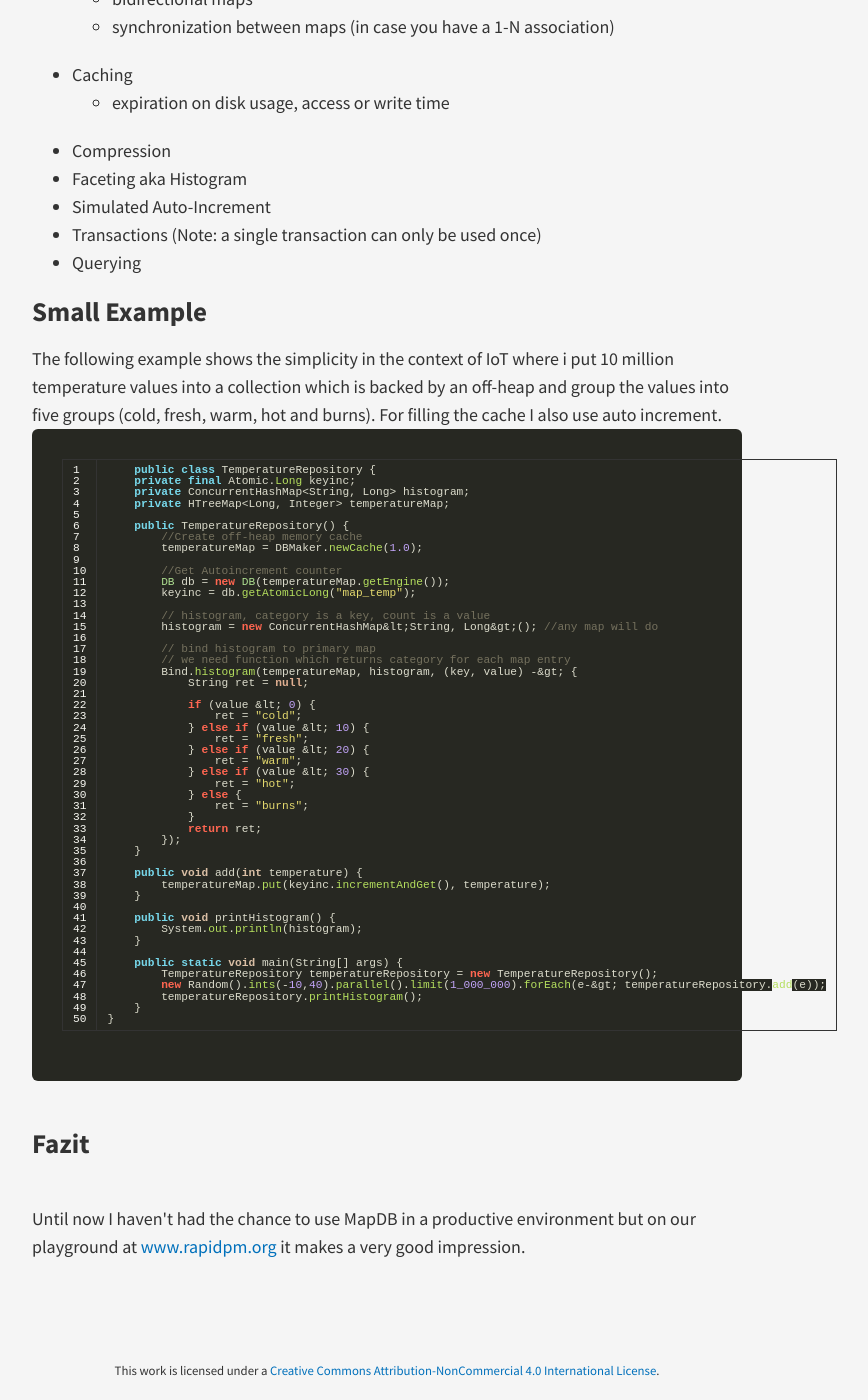
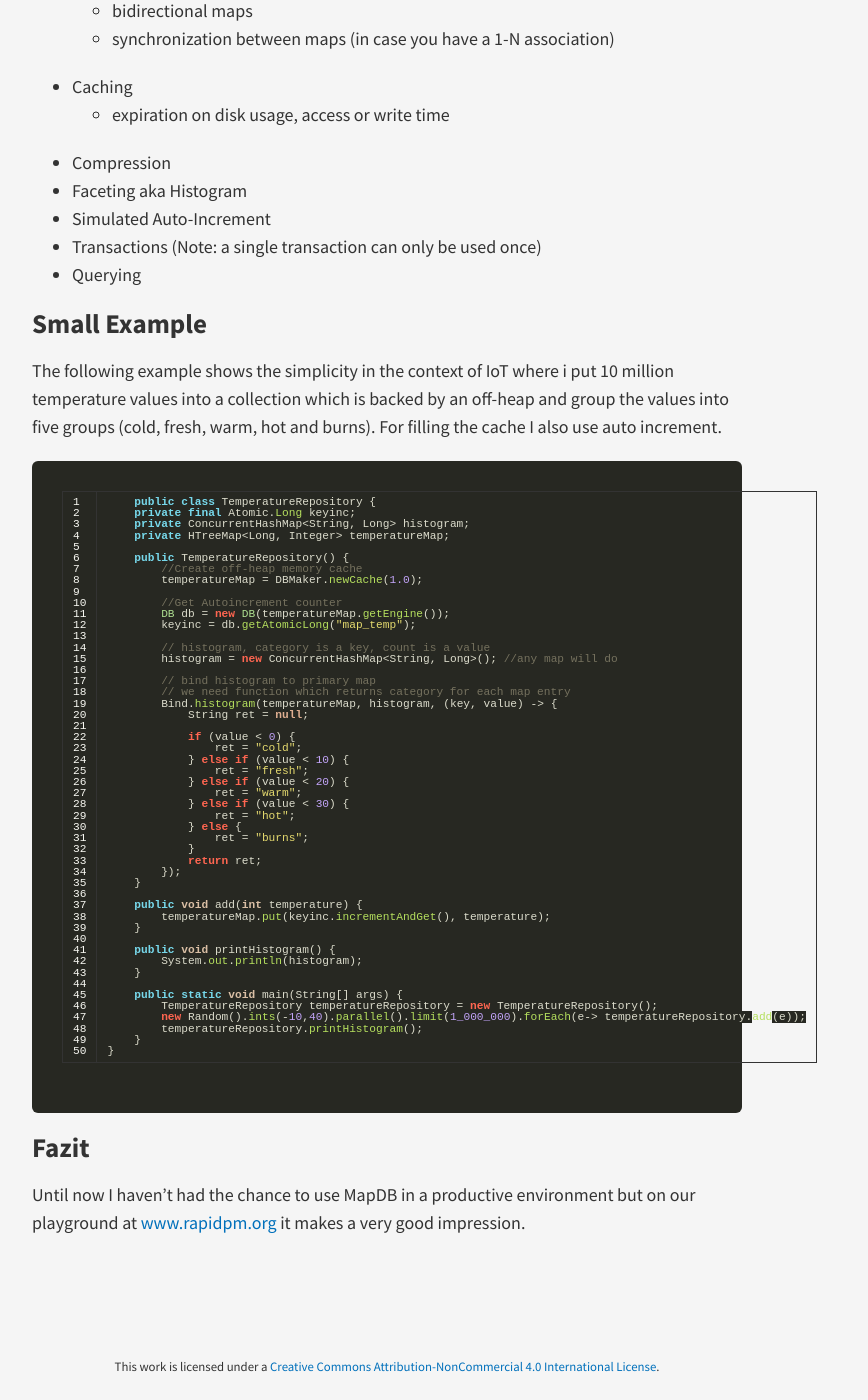
Before and after one commit to AlexBischof/AlexBischof.github.io, a Jekyll site: the page built from _posts/2014-06-11-Big-Data-collections-with-MapDB.md, in a window 1280 px wide and 1400 px high, scrolled down 617 px. Shown: the whole window, without its empty margins (253-1121 px from the left). Built offline with Jekyll 4.4.1, drawn with Linux system fonts in a browser that asks for light colours; nearby versions of some CDN libraries; Markdown is read by kramdown in place of the engine named in the settings; comment, search, counter and statistics services are not loaded.

Commit message:
Added sites and improved excerpts

```diff
--- a/_posts/2014-06-11-Big-Data-collections-with-MapDB.md
+++ b/_posts/2014-06-11-Big-Data-collections-with-MapDB.md
@@ -5,15 +5,14 @@ tags : [Java, MapDB]
 disqusid : mapdb
 ---
 
-<div>
-        This article gives a short overview over the open source software&nbsp;<a href="http://www.mapdb.org/">MapDB</a> which is now in version 1.0.3.
-    <br /><br/>
-    <h2>
-        What is MapDB?</h2>
-    <div>
-        Original designed as a storage engine for an astronomical desktop application it had two design goals <b>minimal overhead</b> and <b>simplicity</b>. Over the time the engine had evolved and the third goal <b>provide an alternative Java memory model</b>&nbsp;was added. So now it is a storage engine which is specialized for big data collections and for that has some cool features.<br />
-        For example:</div>
-    <ul>
+This article gives a short overview over the open source software&nbsp;<a href="http://www.mapdb.org/">MapDB</a>
+which is now in version 1.0.3.
+
+What is MapDB?
+==============
+Original designed as a storage engine for an astronomical desktop application it had two design goals <b>minimal overhead</b> and <b>simplicity</b>. Over the time the engine had evolved and the third goal <b>provide an alternative Java memory model</b>&nbsp;was added. So now it is a storage engine which is specialized for big data collections and for that has some cool features.<br />
+For example:
+<ul>
         <li>Write to Heap, OffHeap, File or TempFile</li>
         <li>Synchronization of Maps/TreeMaps/Sets and Queues&nbsp;</li>
         <ul>
@@ -31,11 +30,9 @@ disqusid : mapdb
         <li>Transactions (Note: a single transaction can only be used once)</li>
         <li>Querying</li>
     </ul>
-</div>
-<div>
-    <h2>
-        Small Example</h2>
-    The following example shows the simplicity in the context of IoT where i put 10 million temperature values into a collection which is backed by an off-heap and group the values into five groups (cold, fresh, warm, hot and burns). For filling the cache I also use auto increment.</div>
+
+<h2>Small Example</h2>
+The following example shows the simplicity in the context of IoT where i put 10 million temperature values into a collection which is backed by an off-heap and group the values into five groups (cold, fresh, warm, hot and burns). For filling the cache I also use auto increment.
 
 {% highlight java linenos %}
     public class TemperatureRepository {
@@ -84,15 +81,13 @@ disqusid : mapdb
 
     public static void main(String[] args) {
         TemperatureRepository temperatureRepository = new TemperatureRepository();
-        new Random().ints(-10,40).parallel().limit(1_000_000).forEach(e-&gt; temperatureRepository.add(e));
+        new Random().ints(-10,40).parallel().limit(1_000_000).forEach(e-> temperatureRepository.add(e));
         temperatureRepository.printHistogram();
     }
 }
 {% endhighlight %}
-<div>
-    <br />
-    <h2>
-        Fazit</h2>
-    <br /></div>
-<div>
-    Until now I haven't had the chance to use MapDB in a productive environment but on our playground at&nbsp;<a href="http://www.rapidpm.org/">www.rapidpm.org</a>&nbsp;it makes a very good impression.</div>
+
+Fazit
+=====
+Until now I haven't had the chance to use MapDB in a productive environment but on our playground
+at&nbsp;<a href="http://www.rapidpm.org/">www.rapidpm.org</a>&nbsp;it makes a very good impression.
--- a/index.html
+++ b/index.html
@@ -4,7 +4,7 @@ title: Home
 ---
 
 <section class="archive">
-{% for post in site.posts %}
+{% for post in site.posts limit:5%}
 {% unless post.next %}
 
 {% unless forloop.first %}</div></div>{% endunless %}
@@ -31,7 +31,9 @@ title: Home
     <div class="post-date col span_4">
       <time datetime="{{ post.date | date: '%Y-%m-%d' }}">{{ post.date | date: "%-d %B" }}</time>
     </div>
+      {{ post.excerpt | strip_html }}
   </article>
+        <br/>
 
 {% if forloop.last %}</div></div>{% endif %}
 
```
Also changed, not shown: other parts of _posts/2014-06-11-Big-Data-collections-with-MapDB.md (+6 -6 lines), _drafts/2014-11-27-JUnit-DeepDive-Ordering-Testmethods.md (added, +43 -0 lines), _drafts/2014-11-30-JUnit-DeepDive-inheritance.md (added, +61 -0 lines), _posts/2014-05-14-RapidPM-CDI-ContextResolver-2.0.md (added, +94 -0 lines), _posts/2014-05-21-Simple-Forge-For-Rapid-Development.md (renamed from _posts/2014-05-14-Simple-Forge-For-Rapid-Development.md, +8 -4 lines), _posts/2014-10-15-PBKDF2-1.1.0.md (+16 -18 lines), 1 other file.
